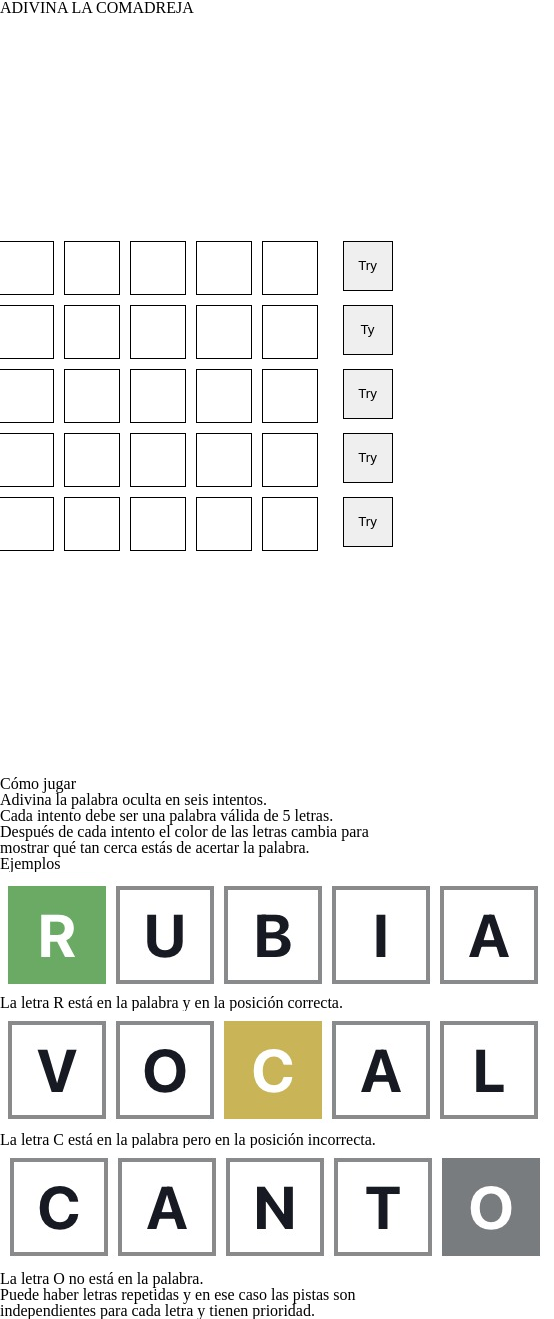
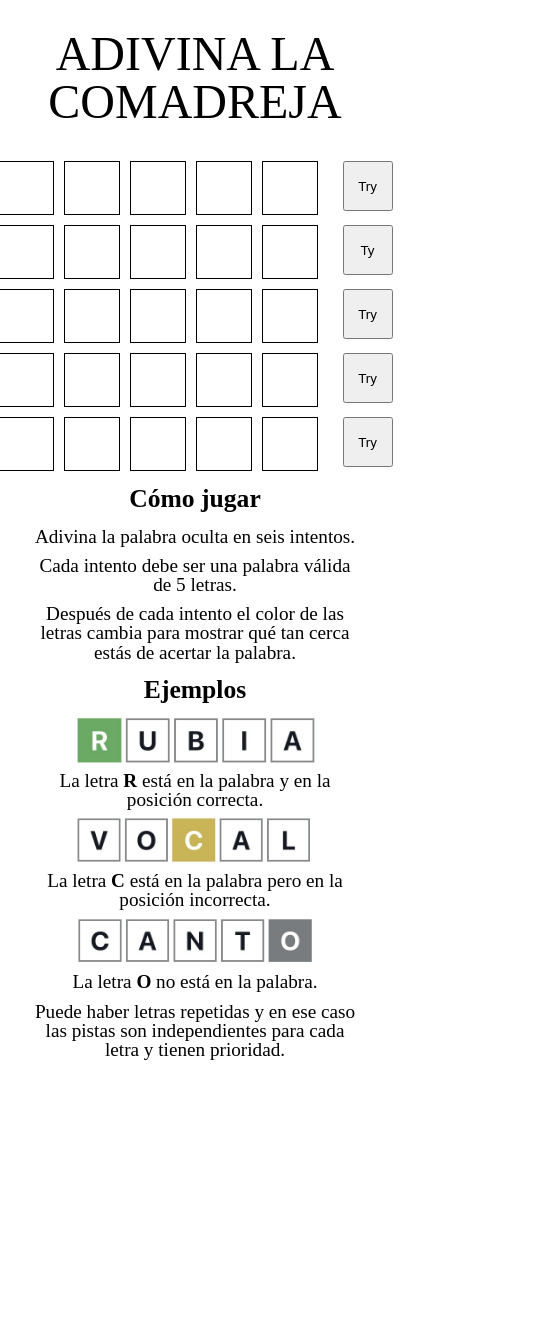
Before and after one commit to madsmile/wordle-uaiporo, a plain HTML site: page index.html in a window 390 px wide. Shown: the whole page, 554 px wide, since content can reach past the window. After the commit the page ends 1064 px from the top, so only its background shows below. Drawn offline with Linux system fonts and the light colour scheme.

Commit message:
Sitio responsivo

```diff
--- a/index.html
+++ b/index.html
@@ -10,7 +10,9 @@
   <title>Wordle</title>
 </head>
 <body>
+  <main>
     <h1>ADIVINA LA COMADREJA</h1>
+    <section class="contenedor">
       <section class="contenedorJuego">
         <form id="formOne">
           <input type="text" id="firstLetter" class="firstFormInput" maxlength="1">
@@ -53,20 +55,21 @@
           <input type="submit" value="Try" id="buttonFormFive">
         </form>
       </section>
-  <section class="comoJugar">
-    <h2>Cómo jugar</h2>
+      <article class="comoJugar">
+          <h2 class="bold">Cómo jugar</h2>
           <p>Adivina la palabra oculta en seis intentos.</p>
           <p>Cada intento debe ser una palabra válida de 5 letras.</p>
           <p> Después de cada intento el color de las letras cambia para mostrar qué tan cerca estás de acertar la palabra.</p>
-    <h2>Ejemplos</h2>
+          <h2 class="bold">Ejemplos</h2>
           <img src="./assets/images/example1.jpeg" alt="Ejemplo 1">
-    <p>La letra <span>R</span> está en la palabra y en la posición correcta.</p>
+          <p>La letra <span class="bold">R</span> está en la palabra y en la posición correcta.</p>
           <img src="./assets/images/example2.jpeg" alt="Ejemplo 2">
-    <p>La letra <span>C</span> está en la palabra pero en la posición incorrecta.</p>
+          <p>La letra <span class="bold">C</span> está en la palabra pero en la posición incorrecta.</p>
           <img src="./assets/images/example3.jpeg" alt="Ejemplo 3">
-    <p>La letra <span>O</span> no está en la palabra.</p>
+          <p>La letra <span class="bold">O</span> no está en la palabra.</p>
           <p>Puede haber letras repetidas y en ese caso las pistas son independientes para cada letra y tienen prioridad.</p>
-
+      </article>
     </section>
+  </main>
 </body>
 </html>
--- a/style.css
+++ b/style.css
@@ -1,20 +1,23 @@
-h1{
-
-}
-
-.contenedorJuego{
+main{
   display: flex;
+  flex-wrap: nowrap;
   flex-direction: column;
   justify-content: center;
   align-items: center;
-  height: 90vh;
 }
 
-form{
-  display: flex;
+h1 {
+  font-size: 3em;
+  text-align: center;
+  margin: 30px 0;
 }
 
-input:not([type='submit']){
+form {
+  display: flex;
+  flex-wrap: nowrap;
+}
+
+input:not([type='submit']) {
   width: 50px;
   height: 50px;
   margin: 5px;
@@ -24,12 +27,56 @@ input:not([type='submit']){
   text-transform: uppercase;
 }
 
-input[type='submit']{
+input[type='submit'] {
   width: 50px;
   height: 50px;
   margin: 5px 5px 5px 20px;
   text-align: center;
-  border: 1px solid black;
+}
+
+img {
+  width: 60%
+}
+
+article > p {
+  margin: 5px 0;
+  font-size: 1.2em;
+  width: 80%;
+}
+
+h2 {
+  font-size: 1.6em;
+  margin: 10px 0;
+}
+
+.contenedor {
+  display: flex;
+  justify-content: center;
+  flex-wrap: wrap;
+  /* border: 5px solid orange */
+}
+
+.contenedorJuego {
+  display: flex;
+  flex: 2;
+  flex-direction: column;
+  justify-content: center;
+  align-items: center;
+  /* border: 2px solid red; */
+}
+
+.comoJugar{
+  display: flex;
+  flex: 1 1 40%;
+  flex-direction: column;
+  justify-content: center;
+  align-items: center;
+  text-align: center;
+  /* border: 2px solid blue; */
+}
+
+.bold{
+  font-weight: bold;
 }
 
 .acierto{
```
Lines whose indentation alone changed are shown as unchanged.
